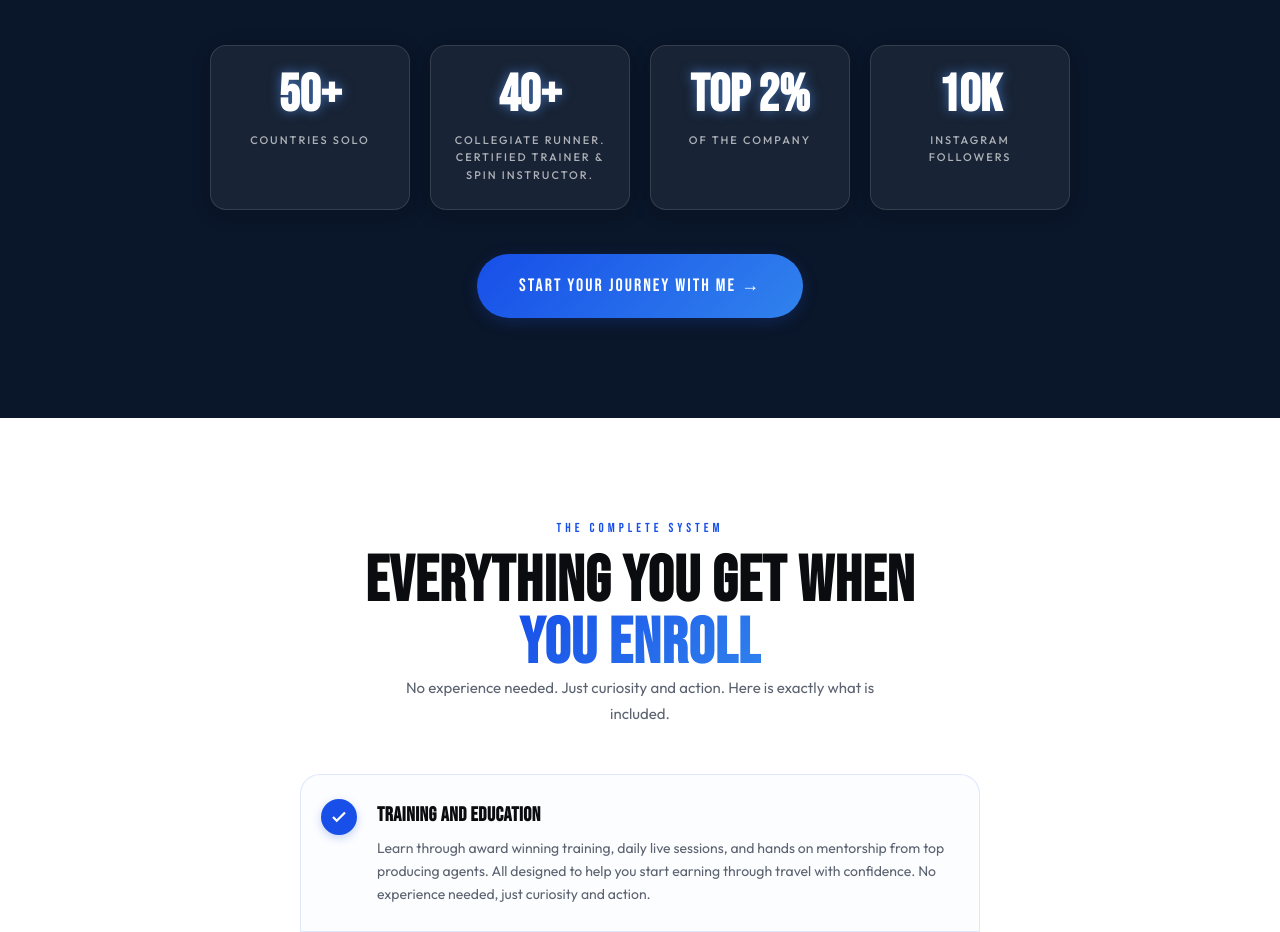
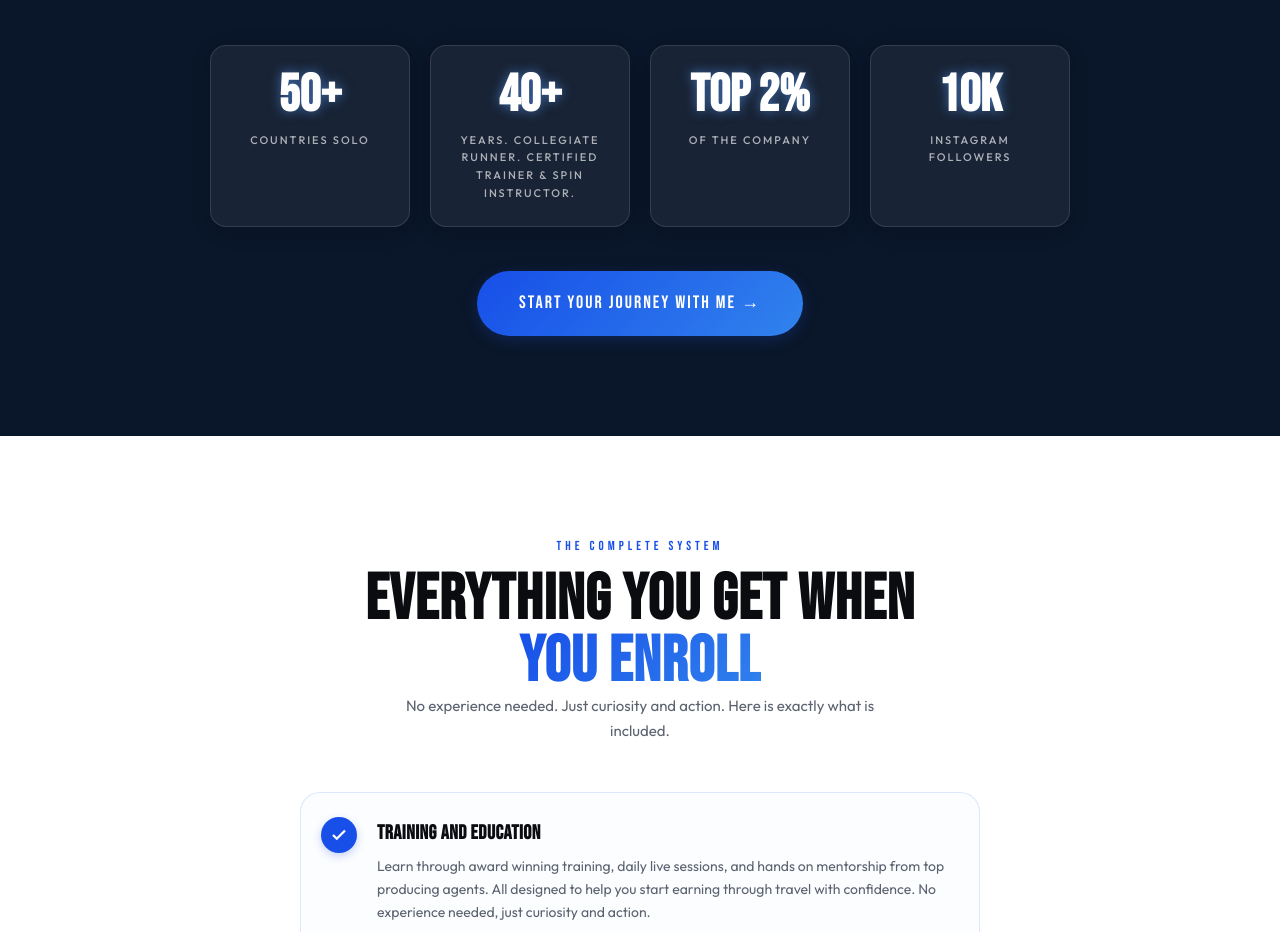
Before and after one commit to hamzashabbeer/morgan4adventur, a React (Vite) app: page / in a window 1280 px wide. Shown: the part 5080-6012 px from the top of the page. Built offline with nearby package versions, Linux system fonts and the light colour scheme; a web font is replaced by a local one.

Commit message:
Update stats: show 40+ as big, Years in label text

```diff
--- a/src/components/AboutCoach.tsx
+++ b/src/components/AboutCoach.tsx
@@ -115,7 +115,7 @@ export const AboutCoach: React.FC = () => {
 
       <div className="stat-row scroll-reveal">
         <StatCounter value="50+" label="Countries Solo" />
-        <StatCounter value="40+" label="Collegiate Runner. Certified Trainer & Spin Instructor." />
+        <StatCounter value="40+" label="Years. Collegiate Runner. Certified Trainer & Spin Instructor." />
         <StatCounter value="TOP 2%" label="of the Company" />
         <StatCounter value="10K" label="Instagram Followers" />
       </div>
```
